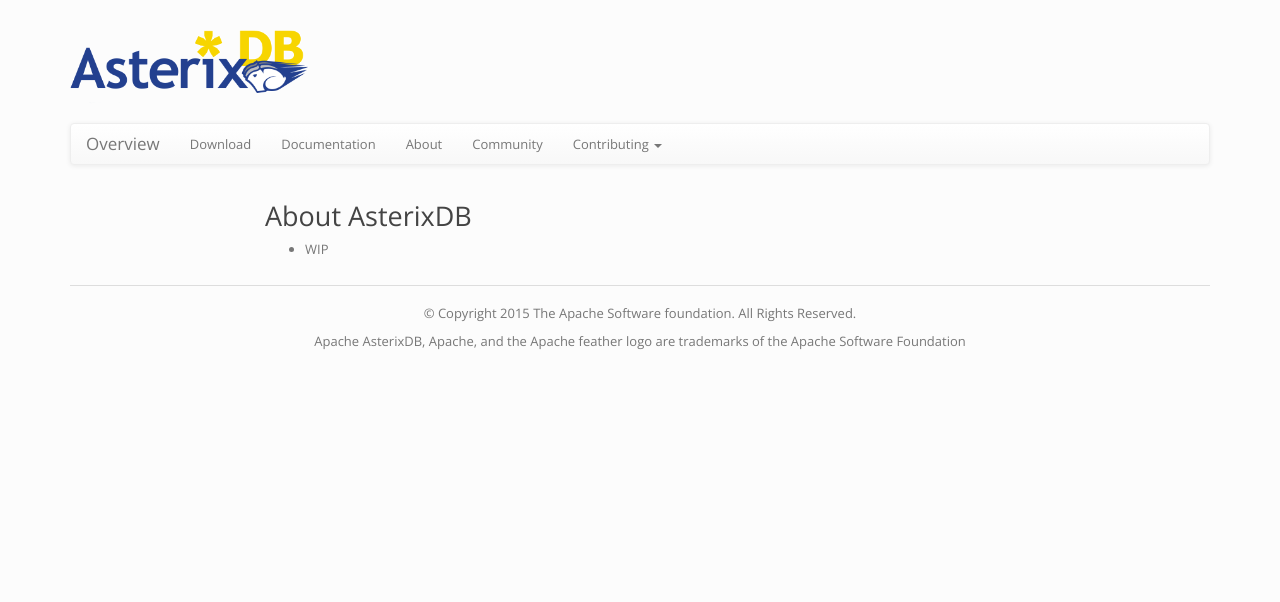
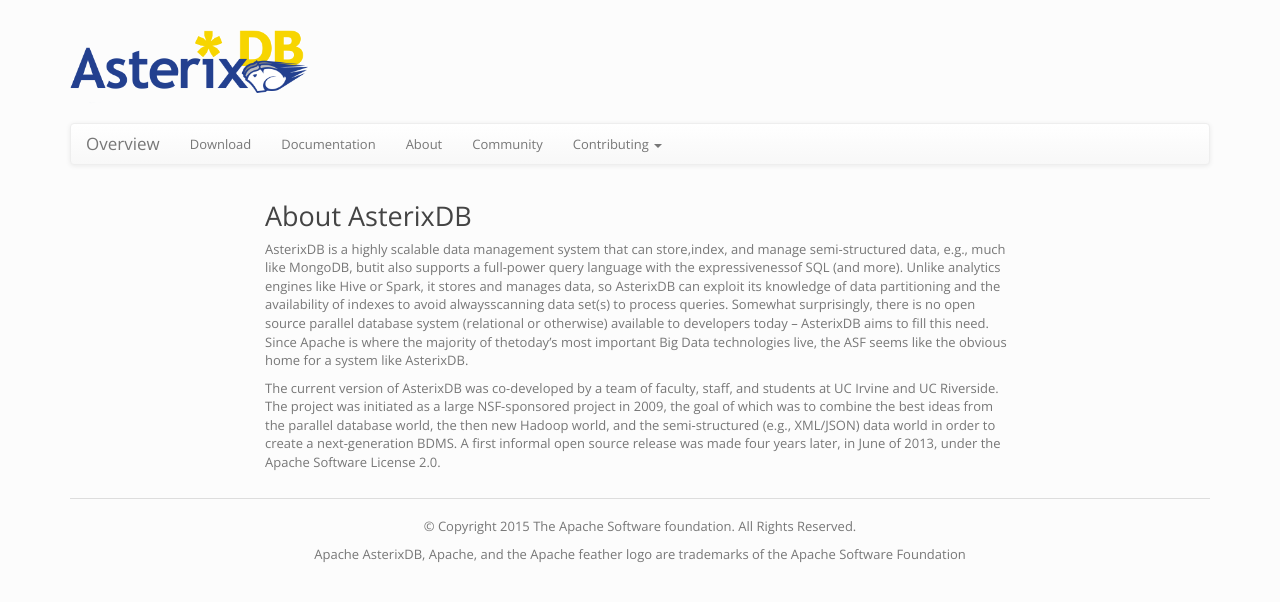
Before and after one commit to parshimers/asterix-website, a Jekyll site: the page built from about.md, in a window 1280 px wide. Shown: the top 602 px of the page. Built offline with Jekyll 4.4.1, drawn with Linux system fonts in a browser that asks for light colours; nearby versions of some CDN libraries.

Commit message:
GH pages work please!

```diff
--- a/_config.yml
+++ b/_config.yml
@@ -18,7 +18,7 @@ defaults:
     values:
       layout: plain
 
-markdown: KramdownPygments
+markdown: kramdown
 highlighter: pygments
 
 kramdown:
--- a/about.md
+++ b/about.md
@@ -2,4 +2,7 @@
 title: About AsterixDB
 ---
 
-* WIP
+AsterixDB is a highly scalable data management system that can store,index, and manage semi-structured data, e.g., much like MongoDB, butit also supports a full-power query language with the expressivenessof SQL (and more). Unlike analytics engines like Hive or Spark, it stores and manages data, so AsterixDB can exploit its knowledge of data partitioning and the availability of indexes to avoid alwaysscanning data set(s) to process queries. Somewhat surprisingly, there is no open source parallel database system (relational or otherwise) available to developers today -- AsterixDB aims to fill this need. Since Apache is where the majority of thetoday's most important Big Data technologies live, the ASF seems like the obvious home for a system like AsterixDB.
+
+
+The current version of AsterixDB was co-developed by a team of faculty, staff, and students at UC Irvine and UC Riverside. The project was initiated as a large NSF-sponsored project in 2009, the goal of which was to combine the best ideas from the parallel database world, the then new Hadoop world, and the semi-structured (e.g., XML/JSON) data world in order to create a next-generation BDMS. A first informal open source release was made four years later, in June of 2013, under the Apache Software License 2.0.
```
